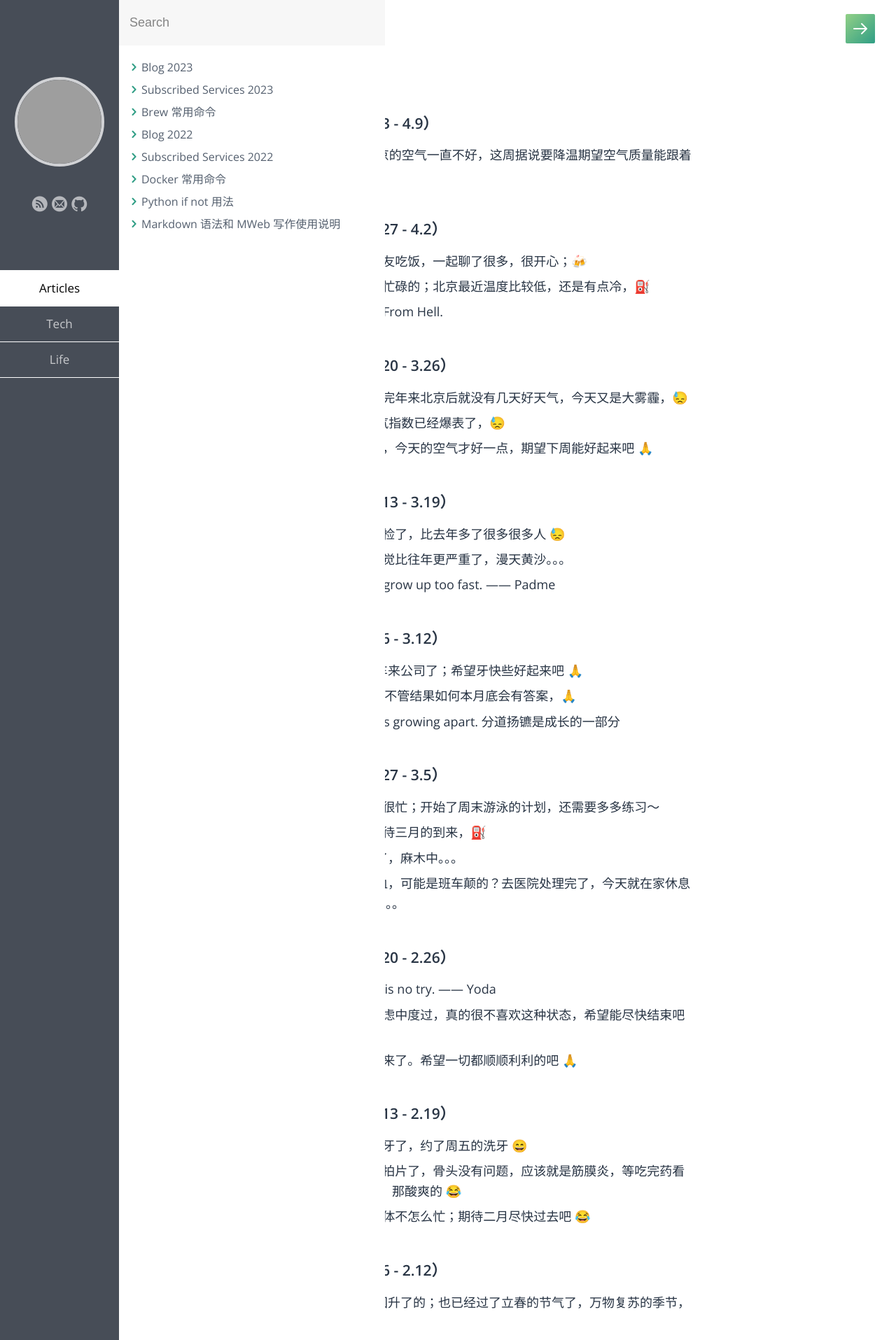
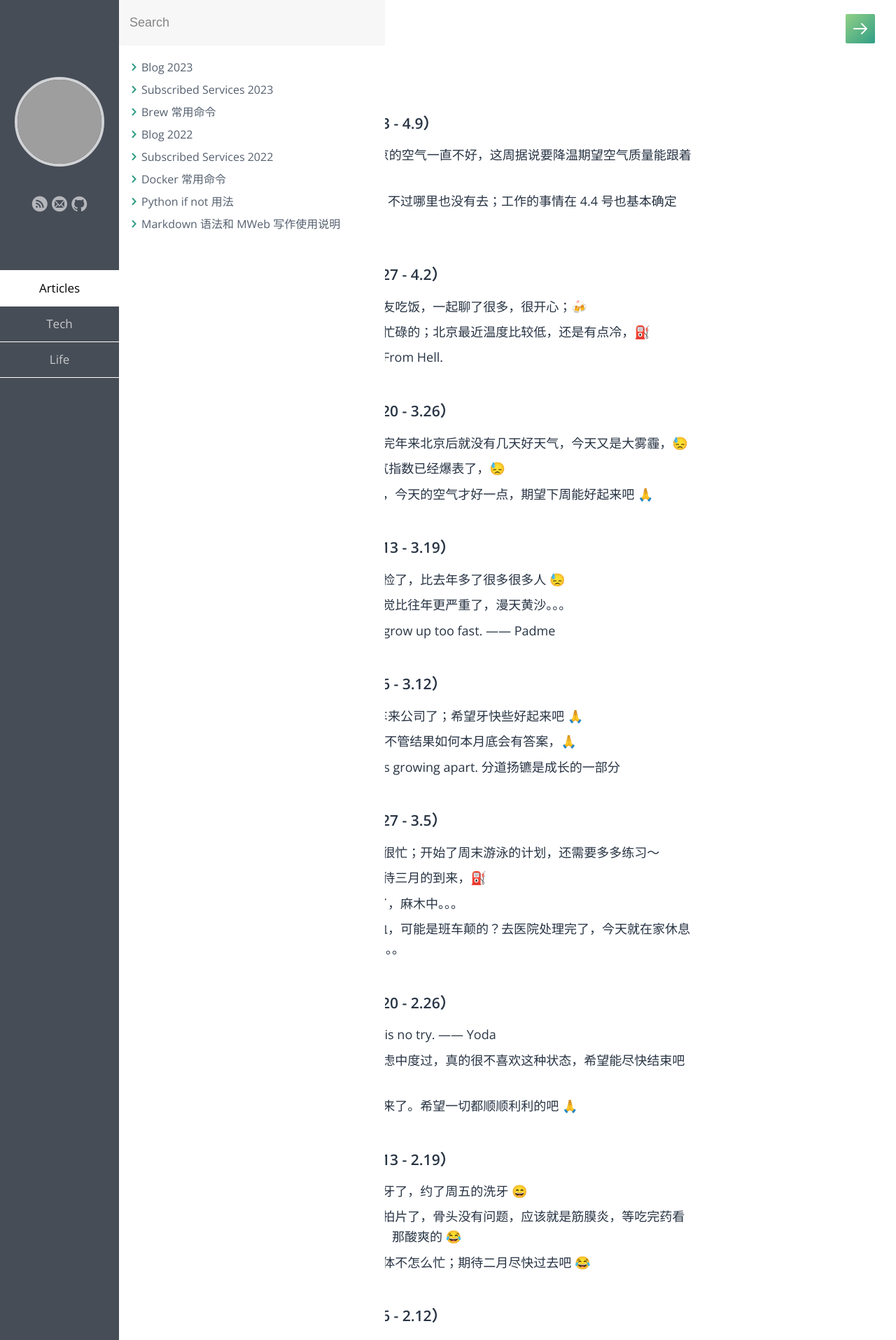
Before and after one commit to samxupeiran/samxupeiran.github.io, a Jekyll site: the page built from _posts/life/2023-01-03-my-blog.md, in a window 1280 px wide. Shown: the top 1915 px of the page at 70% size. Built offline with Jekyll 4.4.1, drawn with Linux system fonts in a browser that asks for light colours; some web fonts are replaced; grey boxes are pictures that could not be loaded.

Commit message:
feat: add weekly blog 4.6

```diff
--- a/_posts/life/2023-01-03-my-blog.md
+++ b/_posts/life/2023-01-03-my-blog.md
@@ -8,6 +8,7 @@ tags: Blog
 
 - ### 2023 年 4 月 第 2 周（4.3 - 4.9）
      - 4.3 进入 4 月了；最近北京的空气一直不好，这周据说要降温期望空气质量能跟着好点 😄
+     - 4.6 昨天清明节有一天假，不过哪里也没有去；工作的事情在 4.4 号也基本确定的，符合预期 哈哈
 
 - ### 2023 年 4 月 第 1 周（3.27 - 4.2）
      - 3.27 周日和几年不见的朋友吃饭，一起聊了很多，很开心；🍻
```
